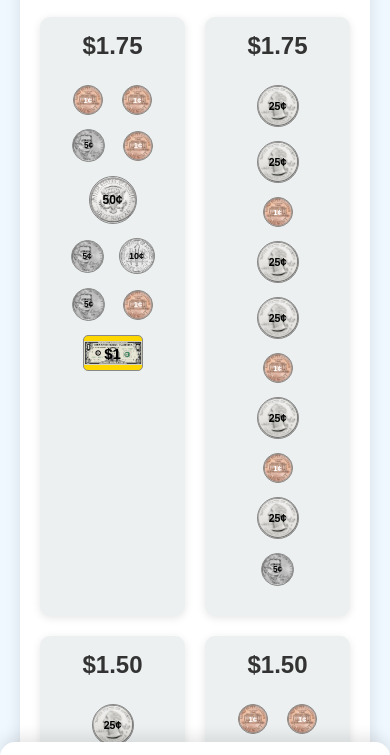
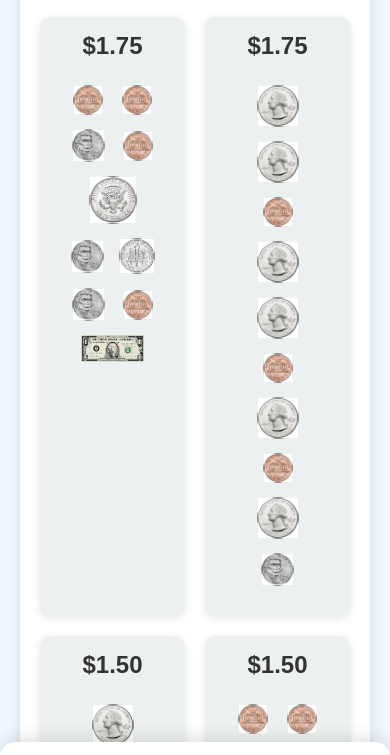
Before and after one commit to wybaeb/olympic, a plain HTML site: page coins.html in a window 390 px wide. Shown: the part 102-857 px from the top of the page. Drawn offline with Linux system fonts and the light colour scheme.

Commit message:
Обновлены стили и логика отображения монет в игре "Coin Pairing Game": удалены фоновые изображения из CSS и заменены на элементы img для улучшения визуализации. Изменены размеры изображений монет и добавлены соответствующие стили. Эти изменения повышают адаптивность и качество отображения монет в игре.

```diff
--- a/js/game.js
+++ b/js/game.js
@@ -29,12 +29,12 @@ class CoinPairingGame {
 
         // Информация о монетах (размеры и масштаб)
         this.coinData = {
-            1: { width: 100, height: 100, src: 'assets/coin-1cent.png' },
-            5: { width: 110, height: 110, src: 'assets/coin-5cent.png' },
-            10: { width: 120, height: 120, src: 'assets/coin-10cent.png' },
-            25: { width: 140, height: 140, src: 'assets/coin-25cent.png' },
-            50: { width: 160, height: 160, src: 'assets/coin-50cent.png' },
-            100: { width: 200, height: 120, src: 'assets/coin-1dollar.png' }
+            1: { width: 100, height: 100, src: 'money_1.png' },
+            5: { width: 110, height: 110, src: 'money_5.png' },
+            10: { width: 120, height: 120, src: 'money_10.png' },
+            25: { width: 140, height: 140, src: 'money_25.png' },
+            50: { width: 160, height: 160, src: 'money_50.png' },
+            100: { width: 212, height: 90, src: 'money_100.png' }
         };
 
         // Множитель масштабирования
@@ -594,24 +594,44 @@ class CoinPairingGame {
 
             // Стилизуем монету в зависимости от номинала
             if (validDenomination === 100) { // $1
-                coinElement.style.backgroundColor = '#FFD700'; // Золотистый
                 coinElement.style.borderRadius = '5px'; // Прямоугольная форма с закругленными углами
+                // Не добавляем border для доллара
             } else {
                 coinElement.style.backgroundColor = this.getCoinColor(validDenomination);
                 coinElement.style.borderRadius = '50%'; // Круглая форма для монет
+                coinElement.style.border = '1px solid #888';
             }
 
-            coinElement.style.border = '1px solid #888';
+            // Общие стили для всех монет и купюр (без border для доллара)
             coinElement.style.display = 'flex';
             coinElement.style.justifyContent = 'center';
             coinElement.style.alignItems = 'center';
             coinElement.style.margin = '3px';
 
-            // Если бы у нас были изображения, мы бы добавили их здесь
-            // coinElement.style.backgroundImage = `url(${coinInfo.src})`;
-            // coinElement.style.backgroundSize = 'cover';
+            // Добавляем изображения монет (занимают примерно 20% площади)
+            if (coinInfo.src) {
+                const imageElement = document.createElement('img');
+                imageElement.src = coinInfo.src;
 
-            // Добавляем текстовую метку (для отладки, в реальном приложении можно убрать)
+                // Разные размеры для доллара и монет
+                if (validDenomination === 100) {
+                    imageElement.style.width = '100%';
+                    imageElement.style.height = '100%';
+                    imageElement.style.objectFit = 'contain';
+                    // Убрать фон для доллара полностью
+                    coinElement.style.backgroundColor = 'transparent';
+                } else {
+                    // Для монет - фиксированный размер изображения
+                    imageElement.style.width = '100%';
+                    imageElement.style.height = '100%';
+                    imageElement.style.objectFit = 'contain';
+                    // Сохраняем фон, но убираем возможное задвоение изображений
+                    coinElement.style.backgroundImage = 'none';
+                }
+
+                coinElement.appendChild(imageElement);
+            } else {
+                // Если изображения нет, добавляем текстовую метку
                 const label = document.createElement('span');
                 label.style.fontSize = `${Math.max(6, scaledWidth / 4)}px`;
                 label.style.color = this.getCoinTextColor(validDenomination);
@@ -624,6 +644,7 @@ class CoinPairingGame {
                 }
 
                 coinElement.appendChild(label);
+            }
 
             // Добавляем монету в контейнер
             container.appendChild(coinElement);
--- a/styles.css
+++ b/styles.css
@@ -323,9 +323,6 @@ body {
 /* Стили для отображения монет в кучке */
 .coin {
     position: relative;
-    background-size: contain;
-    background-repeat: no-repeat;
-    background-position: center;
     transform-origin: center;
     display: inline-flex;
     justify-content: center;
@@ -333,28 +330,29 @@ body {
     margin: 4px;
 }
 
+/* Удаляем фоновые изображения из CSS, так как теперь используются img элементы */
 .coin-1 {
-    background-image: url('money_1.png');
+    /* Стили без фонового изображения */
 }
 
 .coin-5 {
-    background-image: url('money_5.png');
+    /* Стили без фонового изображения */
 }
 
 .coin-10 {
-    background-image: url('money_10.png');
+    /* Стили без фонового изображения */
 }
 
 .coin-25 {
-    background-image: url('money_25.png');
+    /* Стили без фонового изображения */
 }
 
 .coin-50 {
-    background-image: url('money_50.png');
+    /* Стили без фонового изображения */
 }
 
 .coin-100 {
-    background-image: url('money_100.png');
+    /* Стили без фонового изображения */
 }
 
 /* Стили для соединительной линии при перетаскивании */
```
Lines whose indentation alone changed are shown as unchanged.
